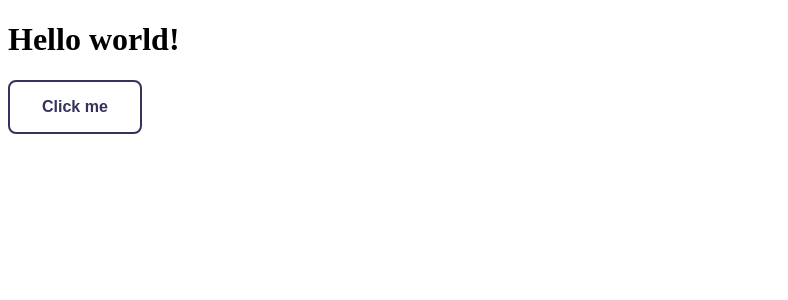
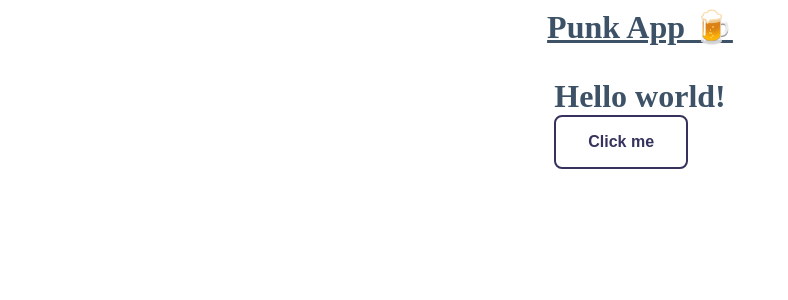
Before and after one commit to Tripouille/beer-app, a Next.js app: page / in a window 1280 px wide. Shown: the top 300 px of the page, without its empty margins (0-788 px from the left). Built offline with nearby package versions, Linux system fonts and the light colour scheme.

Commit message:
feat: create main layout (#2)

```diff
--- a/src/app/layout.tsx
+++ b/src/app/layout.tsx
@@ -1,3 +1,5 @@
+import { MainLayout } from "@/components/MainLayout";
+
 export const metadata = {
   title: "Create Next App",
   description: "Generated by create next app",
@@ -10,7 +12,9 @@ export default function RootLayout({
 }) {
   return (
     <html lang="en">
-      <body>{children}</body>
+      <body>
+        <MainLayout>{children}</MainLayout>
+      </body>
     </html>
   );
 }
--- /dev/null
+++ b/src/components/MainLayout.tsx
@@ -0,0 +1,47 @@
+"use client";
+import { styled, theme } from "@/styles/config";
+import { ROUTES } from "@/utils/routes";
+import Link from "next/link";
+import { PropsWithChildren } from "react";
+
+export const MainLayout = ({ children }: PropsWithChildren) => {
+  return (
+    <MainLayoutContainer>
+      <header>
+        <h1>
+          <Link href={ROUTES.HOME()}>Punk App 🍺</Link>
+        </h1>
+      </header>
+      {children}
+    </MainLayoutContainer>
+  );
+};
+
+const MainLayoutContainer = styled("main", {
+  "--main-layout-max-width": "50em",
+  display: "flex",
+  flexFlow: "column",
+  alignItems: "center",
+  gap: theme.spaces.md,
+  maxWidth: "var(--main-layout-max-width)",
+  margin: "auto",
+
+  "*": {
+    boxSizing: "border-box",
+    color: theme.colors.neutral700,
+  },
+
+  "p, h1, h2, h3, h4, h5": {
+    margin: 0,
+  },
+
+  ul: {
+    padding: 0,
+  },
+
+  header: {
+    h1: {
+      color: theme.colors.identity700,
+    },
+  },
+});
--- /dev/null
+++ b/src/utils/routes.ts
@@ -0,0 +1,3 @@
+export const ROUTES = {
+  HOME: () => "/",
+};
```
